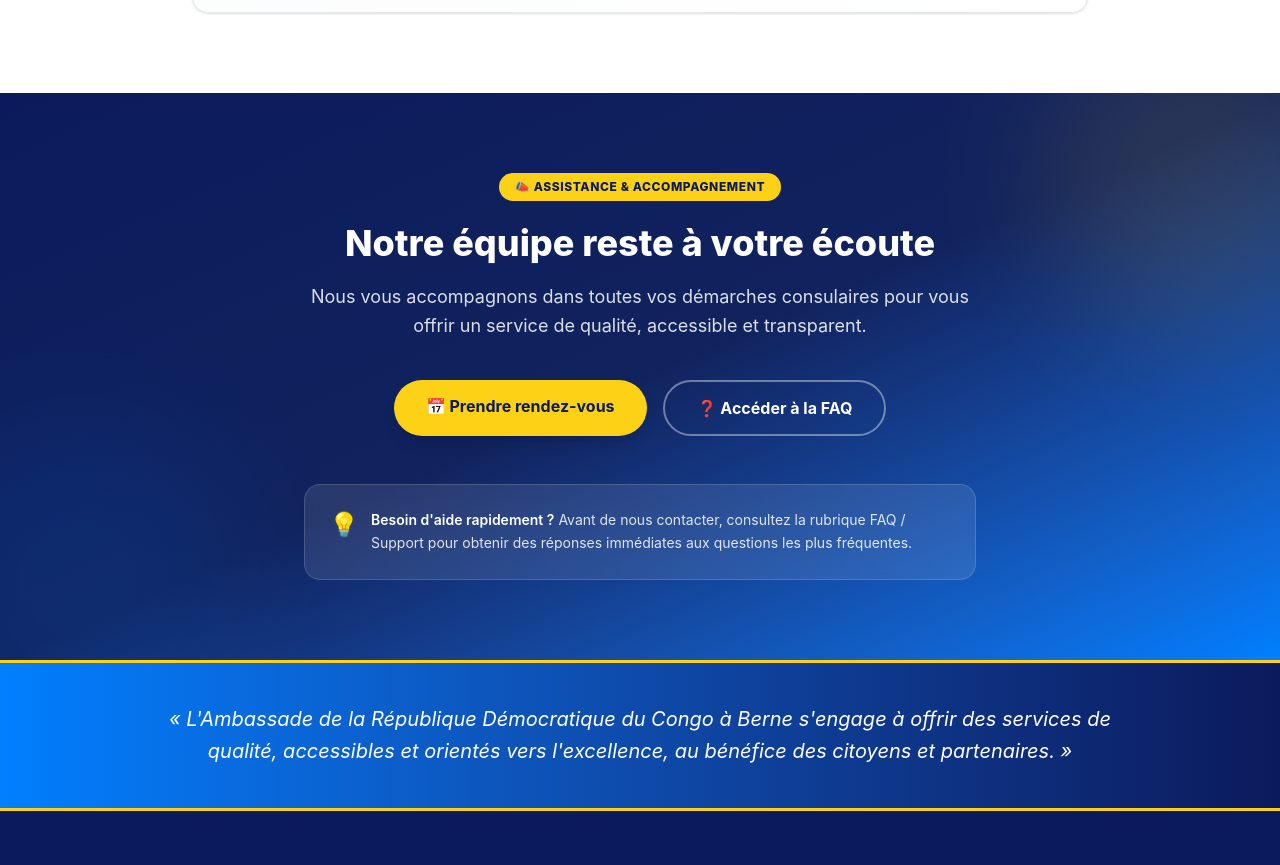
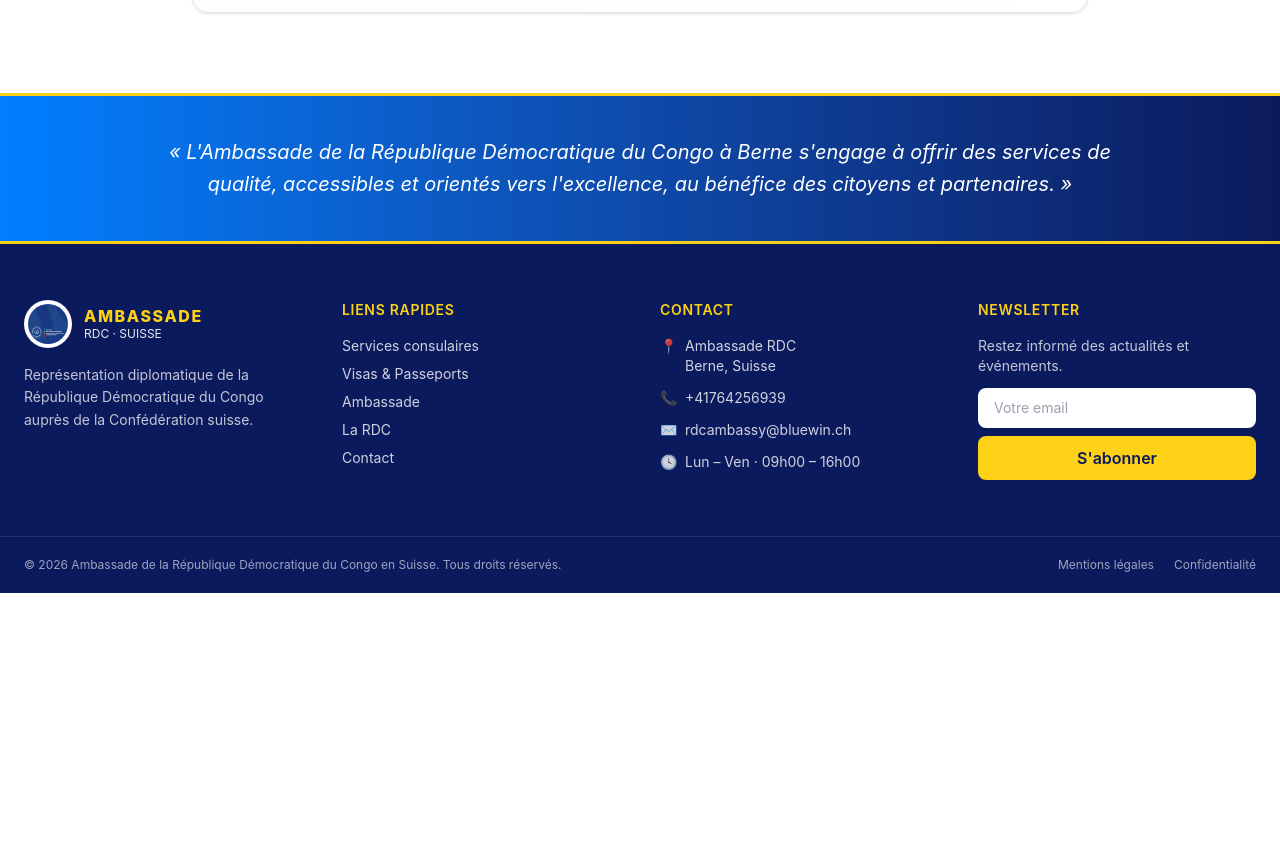
Before and after one commit to ibosgnv/amba_berne_front, an Angular app in the folder amba-front/: page /contact in a window 1280 px wide. Shown: the part 3431-4296 px from the top of the page. After the commit the page ends 4024 px from the top, so only its background shows below. Built offline with nearby package versions, Linux system fonts and the light colour scheme.

Commit message:
Changes contact page

```diff
--- a/amba-front/src/components/contact/assistance/assistance.component.html
+++ b/amba-front/src/components/contact/assistance/assistance.component.html
@@ -3,9 +3,9 @@
     <div class="absolute -top-20 -right-20 w-80 h-80 bg-[#FCD116] rounded-full blur-3xl"></div>
     <div class="absolute -bottom-20 -left-20 w-80 h-80 bg-[#007FFF] rounded-full blur-3xl"></div>
   </div>
-
+<!--
   <div class="relative max-w-4xl mx-auto text-center">
-    <span class="inline-block bg-[#FCD116] text-[#0b1a5c] px-4 py-1.5 rounded-full text-xs font-extrabold uppercase tracking-wider mb-5">
+     <span class="inline-block bg-[#FCD116] text-[#0b1a5c] px-4 py-1.5 rounded-full text-xs font-extrabold uppercase tracking-wider mb-5">
       📣 Assistance & accompagnement
     </span>
     <h2 class="text-3xl md:text-4xl font-extrabold mb-4 leading-tight">
@@ -23,10 +23,10 @@
       <a routerLink="/contact" fragment="contact-formulaire" class="border-2 border-white/40 text-white px-8 py-3.5 rounded-full font-bold hover:bg-white/10 transition">
         ❓ Accéder à la FAQ
       </a>
-    </div>
+    </div> -->
 
     <!-- Quick tip -->
-    <div class="mt-12 bg-white/10 backdrop-blur-sm border border-white/15 rounded-2xl p-6 max-w-2xl mx-auto">
+   <!-- <div class="mt-12 bg-white/10 backdrop-blur-sm border border-white/15 rounded-2xl p-6 max-w-2xl mx-auto">
       <div class="flex items-start gap-3 text-left">
         <span class="text-2xl shrink-0">💡</span>
         <p class="text-sm text-white/85 leading-relaxed">
@@ -36,5 +36,5 @@
         </p>
       </div>
     </div>
-  </div>
+  </div> -->
 </section>
--- a/amba-front/src/components/contact/contact.component.html
+++ b/amba-front/src/components/contact/contact.component.html
@@ -2,4 +2,4 @@
 <app-contact-horaires />
 <app-contact-coordonnees />
 <app-contact-formulaire />
-<app-contact-assistance />
+<!--<app-contact-assistance /> -->
```
